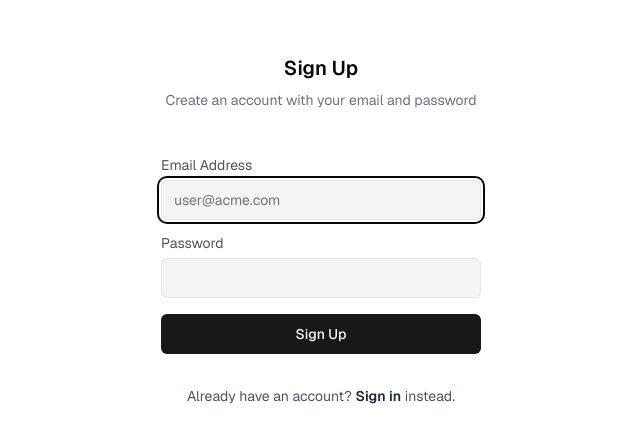
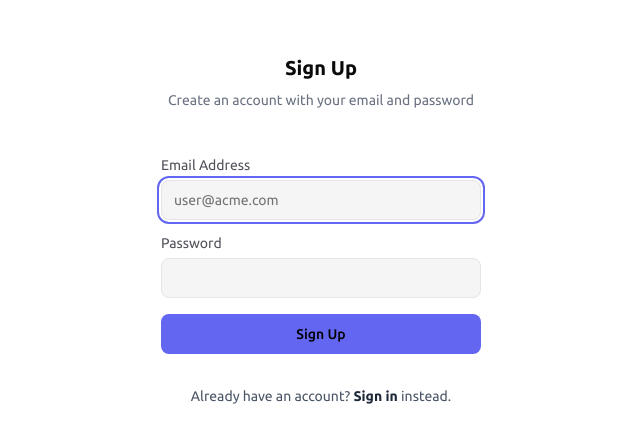
Before and after one commit to cawdry-dev/lumos-ai, a Next.js app: page /register in a window 1280 px wide. Shown: the part 170-612 px from the top of the page, without its empty margins (319-959 px from the left). Built offline with nearby package versions, Linux system fonts and the light colour scheme; no server answers; the database is empty.

Commit message:
refactor: migrate to oklch color space and update typography
Agent-Id: agent-0b474edc-c6b4-4eb1-969b-6e7a0875a0e9
Linked-Note-Id: 952c3636-3869-4d2a-bf60-ef2250746449

```diff
--- a/app/globals.css
+++ b/app/globals.css
@@ -13,84 +13,89 @@
 
 /* define design tokens (light mode) */
 :root {
-  --background: hsl(0 0% 100%);
-  --foreground: hsl(240 10% 3.9%);
-  --card: hsl(0 0% 100%);
-  --card-foreground: hsl(240 10% 3.9%);
-  --popover: hsl(0 0% 100%);
-  --popover-foreground: hsl(240 10% 3.9%);
-  --primary: hsl(240 5.9% 10%);
-  --primary-foreground: hsl(0 0% 98%);
-  --secondary: hsl(240 4.8% 95.9%);
-  --secondary-foreground: hsl(240 5.9% 10%);
-  --muted: hsl(240 4.8% 95.9%);
-  --muted-foreground: hsl(240 3.8% 46.1%);
-  --accent: hsl(240 4.8% 95.9%);
-  --accent-foreground: hsl(240 5.9% 10%);
-  --destructive: hsl(0 84.2% 60.2%);
-  --destructive-foreground: hsl(0 0% 98%);
-  --border: hsl(240 5.9% 90%);
-  --input: hsl(240 5.9% 90%);
-  --ring: hsl(240 10% 3.9%);
+  --radius: 0.625rem;
+  --background: oklch(1 0 0);
+  --foreground: oklch(0.145 0 0);
+  --card: oklch(1 0 0);
+  --card-foreground: oklch(0.145 0 0);
+  --popover: oklch(1 0 0);
+  --popover-foreground: oklch(0.145 0 0);
+  --primary: oklch(0.205 0 0);
+  --primary-foreground: oklch(0.985 0 0);
+  --secondary: oklch(0.97 0 0);
+  --secondary-foreground: oklch(0.205 0 0);
+  --muted: oklch(0.97 0 0);
+  --muted-foreground: oklch(0.556 0 0);
+  --accent: oklch(0.97 0 0);
+  --accent-foreground: oklch(0.205 0 0);
+  --destructive: oklch(0.577 0.245 27.325);
+  --destructive-foreground: oklch(0.985 0 0);
+  --border: oklch(0.922 0 0);
+  --input: oklch(0.922 0 0);
+  --ring: oklch(0.708 0 0);
   --chart-1: hsl(12 76% 61%);
   --chart-2: hsl(173 58% 39%);
   --chart-3: hsl(197 37% 24%);
   --chart-4: hsl(43 74% 66%);
   --chart-5: hsl(27 87% 67%);
-  --sidebar-background: hsl(0 0% 98%);
-  --sidebar-foreground: hsl(240 5.3% 26.1%);
-  --sidebar-primary: hsl(240 5.9% 10%);
-  --sidebar-primary-foreground: hsl(0 0% 98%);
-  --sidebar-accent: hsl(240 4.8% 95.9%);
-  --sidebar-accent-foreground: hsl(240 5.9% 10%);
-  --sidebar-border: hsl(220 13% 91%);
-  --sidebar-ring: hsl(217.2 91.2% 59.8%);
-  /* border radius unit */
-  --radius: 0.5rem;
-  --sidebar: hsl(0 0% 98%);
+  --sidebar-background: oklch(0.985 0 0);
+  --sidebar-foreground: oklch(0.345 0.015 264);
+  --sidebar-primary: oklch(0.205 0 0);
+  --sidebar-primary-foreground: oklch(0.985 0 0);
+  --sidebar-accent: oklch(0.97 0 0);
+  --sidebar-accent-foreground: oklch(0.205 0 0);
+  --sidebar-border: oklch(0.922 0.005 250);
+  --sidebar-ring: oklch(0.606 0.216 264);
+  --sidebar: oklch(0.985 0 0);
+
+  /* org brand colours (defaults, overridden at runtime by accent provider) */
+  --org-primary: #6366f1;
+  --org-secondary: #818cf8;
+  --org-primary-rgb: 99 102 241;
+  --org-secondary-rgb: 129 140 248;
 }
 
 /* define design tokens (dark mode) */
 .dark {
-  --background: hsl(240 10% 3.9%);
-  --foreground: hsl(0 0% 98%);
-  --card: hsl(240 10% 3.9%);
-  --card-foreground: hsl(0 0% 98%);
-  --popover: hsl(240 10% 3.9%);
-  --popover-foreground: hsl(0 0% 98%);
-  --primary: hsl(0 0% 98%);
-  --primary-foreground: hsl(240 5.9% 10%);
-  --secondary: hsl(240 3.7% 15.9%);
-  --secondary-foreground: hsl(0 0% 98%);
-  --muted: hsl(240 3.7% 15.9%);
-  --muted-foreground: hsl(240 5% 64.9%);
-  --accent: hsl(240 3.7% 15.9%);
-  --accent-foreground: hsl(0 0% 98%);
-  --destructive: hsl(0 62.8% 30.6%);
-  --destructive-foreground: hsl(0 0% 98%);
-  --border: hsl(240 3.7% 15.9%);
-  --input: hsl(240 3.7% 15.9%);
-  --ring: hsl(240 4.9% 83.9%);
+  --background: oklch(0.145 0 0);
+  --foreground: oklch(0.985 0 0);
+  --card: oklch(0.205 0 0);
+  --card-foreground: oklch(0.985 0 0);
+  --popover: oklch(0.205 0 0);
+  --popover-foreground: oklch(0.985 0 0);
+  --primary: oklch(0.922 0 0);
+  --primary-foreground: oklch(0.205 0 0);
+  --secondary: oklch(0.269 0 0);
+  --secondary-foreground: oklch(0.985 0 0);
+  --muted: oklch(0.269 0 0);
+  --muted-foreground: oklch(0.708 0 0);
+  --accent: oklch(0.269 0 0);
+  --accent-foreground: oklch(0.985 0 0);
+  --destructive: oklch(0.704 0.191 22.216);
+  --destructive-foreground: oklch(0.985 0 0);
+  --border: oklch(1 0 0 / 10%);
+  --input: oklch(1 0 0 / 15%);
+  --ring: oklch(0.556 0 0);
   --chart-1: hsl(220 70% 50%);
   --chart-2: hsl(160 60% 45%);
   --chart-3: hsl(30 80% 55%);
   --chart-4: hsl(280 65% 60%);
   --chart-5: hsl(340 75% 55%);
-  --sidebar-background: hsl(240 5.9% 10%);
-  --sidebar-foreground: hsl(240 4.8% 95.9%);
-  --sidebar-primary: hsl(224.3 76.3% 48%);
-  --sidebar-primary-foreground: hsl(0 0% 100%);
-  --sidebar-accent: hsl(240 3.7% 15.9%);
-  --sidebar-accent-foreground: hsl(240 4.8% 95.9%);
-  --sidebar-border: hsl(240 3.7% 15.9%);
-  --sidebar-ring: hsl(217.2 91.2% 59.8%);
-  --sidebar: hsl(240 5.9% 10%);
+  --sidebar-background: oklch(0.205 0 0);
+  --sidebar-foreground: oklch(0.97 0 0);
+  --sidebar-primary: oklch(0.546 0.215 264);
+  --sidebar-primary-foreground: oklch(1 0 0);
+  --sidebar-accent: oklch(0.269 0 0);
+  --sidebar-accent-foreground: oklch(0.97 0 0);
+  --sidebar-border: oklch(0.269 0 0);
+  --sidebar-ring: oklch(0.606 0.216 264);
+  --sidebar: oklch(0.205 0 0);
 }
 
 /* define theme */
 @theme {
-  --font-sans: var(--font-geist);
-  --font-mono: var(--font-geist-mono);
+  --font-sans: var(--font-sans);
+  --font-mono: var(--font-mono);
 
   --breakpoint-toast-mobile: 600px;
 
@@ -316,3 +321,89 @@
     @apply bg-background text-foreground;
   }
 }
+
+
+/* ── Glassmorphism utility classes ── */
+.glass {
+  background: oklch(1 0 0 / 0.72);
+  backdrop-filter: blur(12px);
+  border: 1px solid oklch(1 0 0 / 0.5);
+}
+.dark .glass {
+  background: oklch(0.2 0 0 / 0.3);
+  border-color: oklch(1 0 0 / 0.1);
+}
+.glass-strong {
+  background: oklch(1 0 0 / 0.82);
+  backdrop-filter: blur(16px);
+  border: 1px solid oklch(1 0 0 / 0.6);
+}
+.dark .glass-strong {
+  background: oklch(0.2 0 0 / 0.5);
+  border-color: oklch(1 0 0 / 0.15);
+}
+.glass-subtle {
+  background: oklch(1 0 0 / 0.55);
+  backdrop-filter: blur(8px);
+  border: 1px solid oklch(1 0 0 / 0.35);
+}
+.dark .glass-subtle {
+  background: oklch(0.2 0 0 / 0.2);
+  border-color: oklch(1 0 0 / 0.05);
+}
+
+/* ── Admin shell background ── */
+.admin-shell {
+  background-color: oklch(0.98 0 0);
+  background-image:
+    radial-gradient(1200px circle at 20% -10%, rgb(var(--org-primary-rgb) / 0.10), transparent 55%),
+    radial-gradient(900px circle at 90% 0%, rgb(var(--org-secondary-rgb) / 0.07), transparent 60%),
+    linear-gradient(180deg, rgba(255, 255, 255, 0.88) 0%, rgba(255, 255, 255, 0.65) 100%);
+  background-attachment: fixed;
+}
+.dark .admin-shell {
+  background-color: oklch(0.12 0 0);
+  background-image:
+    radial-gradient(1200px circle at 20% -10%, rgb(var(--org-primary-rgb) / 0.28), transparent 55%),
+    radial-gradient(900px circle at 90% 0%, rgb(var(--org-secondary-rgb) / 0.2), transparent 60%),
+    linear-gradient(180deg, rgba(0, 0, 0, 0.65) 0%, rgba(0, 0, 0, 0.25) 100%);
+  background-attachment: fixed;
+}
+
+/* Admin shell glass panel override */
+.admin-shell .glass {
+  background:
+    linear-gradient(135deg, rgb(var(--org-primary-rgb) / 0.05), rgb(var(--org-secondary-rgb) / 0.03)),
+    rgba(255, 255, 255, 0.62);
+  backdrop-filter: blur(14px) saturate(1.2);
+  border: 1px solid rgb(var(--org-primary-rgb) / 0.10);
+  box-shadow: 0 8px 22px rgba(15, 23, 42, 0.05);
+}
+
+/* ── Admin nav sidebar ── */
+.admin-nav {
+  background:
+    radial-gradient(600px circle at 15% 0%, rgb(var(--org-primary-rgb) / 0.08), transparent 60%),
+    linear-gradient(180deg, rgb(255 255 255 / 0.65), rgb(255 255 255 / 0.45));
+  border-right: 1px solid rgb(var(--org-primary-rgb) / 0.12);
+  backdrop-filter: blur(26px) saturate(1.35);
+  box-shadow: 0 20px 60px rgba(15, 23, 42, 0.08);
+}
+.dark .admin-nav {
+  background:
+    radial-gradient(600px circle at 15% 0%, rgb(var(--org-primary-rgb) / 0.22), transparent 60%),
+    linear-gradient(180deg, rgb(0 0 0 / 0.35), rgb(0 0 0 / 0.12));
+  border-right: 1px solid rgb(var(--org-primary-rgb) / 0.2);
+  backdrop-filter: blur(26px) saturate(1.35);
+  box-shadow: 0 24px 70px rgba(0, 0, 0, 0.45);
+}
+
+/* ── Reduced motion ── */
+@media (prefers-reduced-motion: reduce) {
+  *, *::before, *::after {
+    animation-duration: 0.01ms !important;
+    animation-iteration-count: 1 !important;
+    transition-duration: 0.01ms !important;
+    scroll-behavior: auto !important;
+  }
+}
--- a/app/layout.tsx
+++ b/app/layout.tsx
@@ -1,6 +1,7 @@
 import type { Metadata } from "next";
-import { Geist, Geist_Mono } from "next/font/google";
+import { Ubuntu, Ubuntu_Mono } from "next/font/google";
 import { Toaster } from "sonner";
+import { AccentColourProvider } from "@/components/accent-colour-provider";
 import { ThemeProvider } from "@/components/theme-provider";
 
 import "./globals.css";
@@ -15,20 +16,22 @@ export const viewport = {
   maximumScale: 1, // Disable auto-zoom on mobile Safari
 };
 
-const geist = Geist({
+const ubuntu = Ubuntu({
   subsets: ["latin"],
+  weight: ["300", "400", "500", "700"],
   display: "swap",
-  variable: "--font-geist",
+  variable: "--font-sans",
 });
 
-const geistMono = Geist_Mono({
+const ubuntuMono = Ubuntu_Mono({
   subsets: ["latin"],
+  weight: ["400", "700"],
   display: "swap",
-  variable: "--font-geist-mono",
+  variable: "--font-mono",
 });
 
-const LIGHT_THEME_COLOR = "hsl(0 0% 100%)";
-const DARK_THEME_COLOR = "hsl(240deg 10% 3.92%)";
+const LIGHT_THEME_COLOR = "oklch(1 0 0)";
+const DARK_THEME_COLOR = "oklch(0.145 0 0)";
 const THEME_COLOR_SCRIPT = `\
 (function() {
   var html = document.documentElement;
@@ -54,7 +57,7 @@ export default function RootLayout({
 }>) {
   return (
     <html
-      className={`${geist.variable} ${geistMono.variable}`}
+      className={`${ubuntu.variable} ${ubuntuMono.variable}`}
       // `next-themes` injects an extra classname to the body element to avoid
       // visual flicker before hydration. Hence the `suppressHydrationWarning`
       // prop is necessary to avoid the React hydration mismatch warning.
@@ -77,8 +80,10 @@ export default function RootLayout({
           disableTransitionOnChange
           enableSystem
         >
-          <Toaster position="top-center" />
-          {children}
+          <AccentColourProvider>
+            <Toaster position="top-center" />
+            {children}
+          </AccentColourProvider>
         </ThemeProvider>
       </body>
     </html>
```
Also changed, not shown: components.json.
